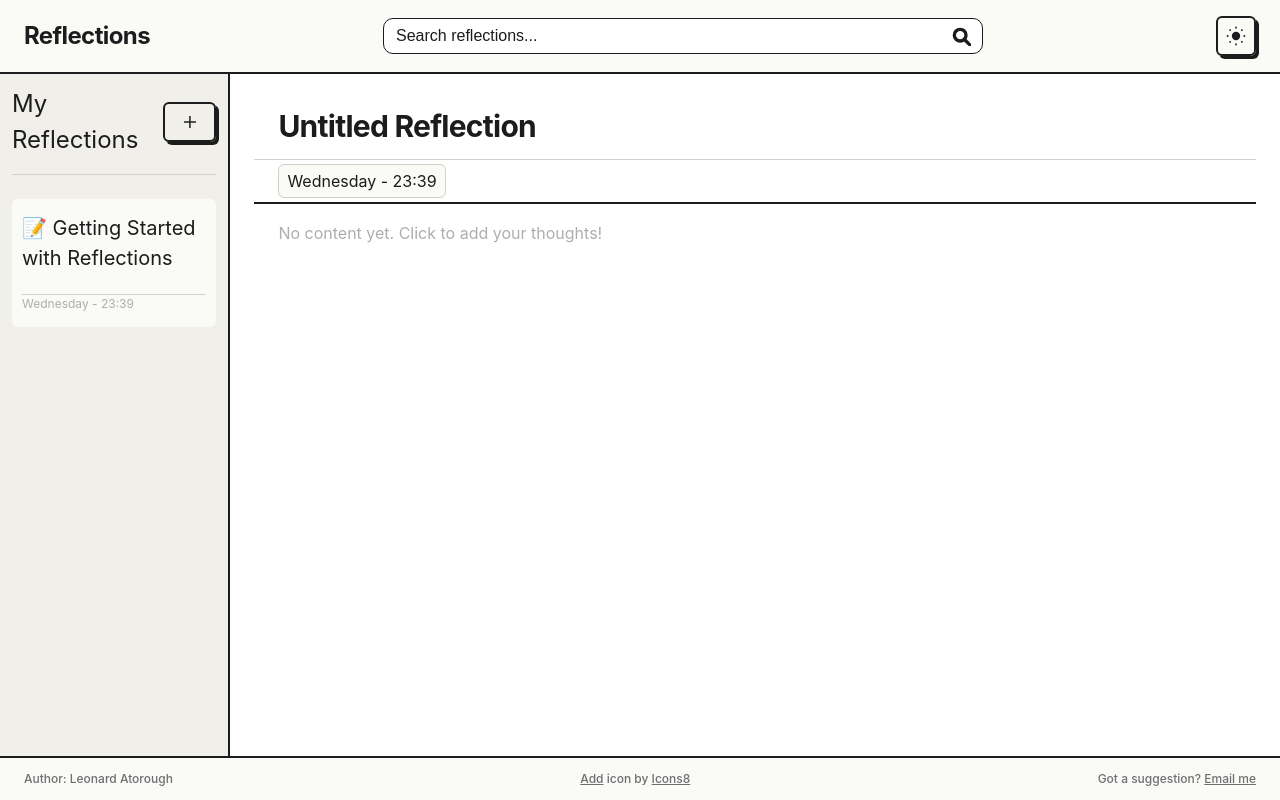
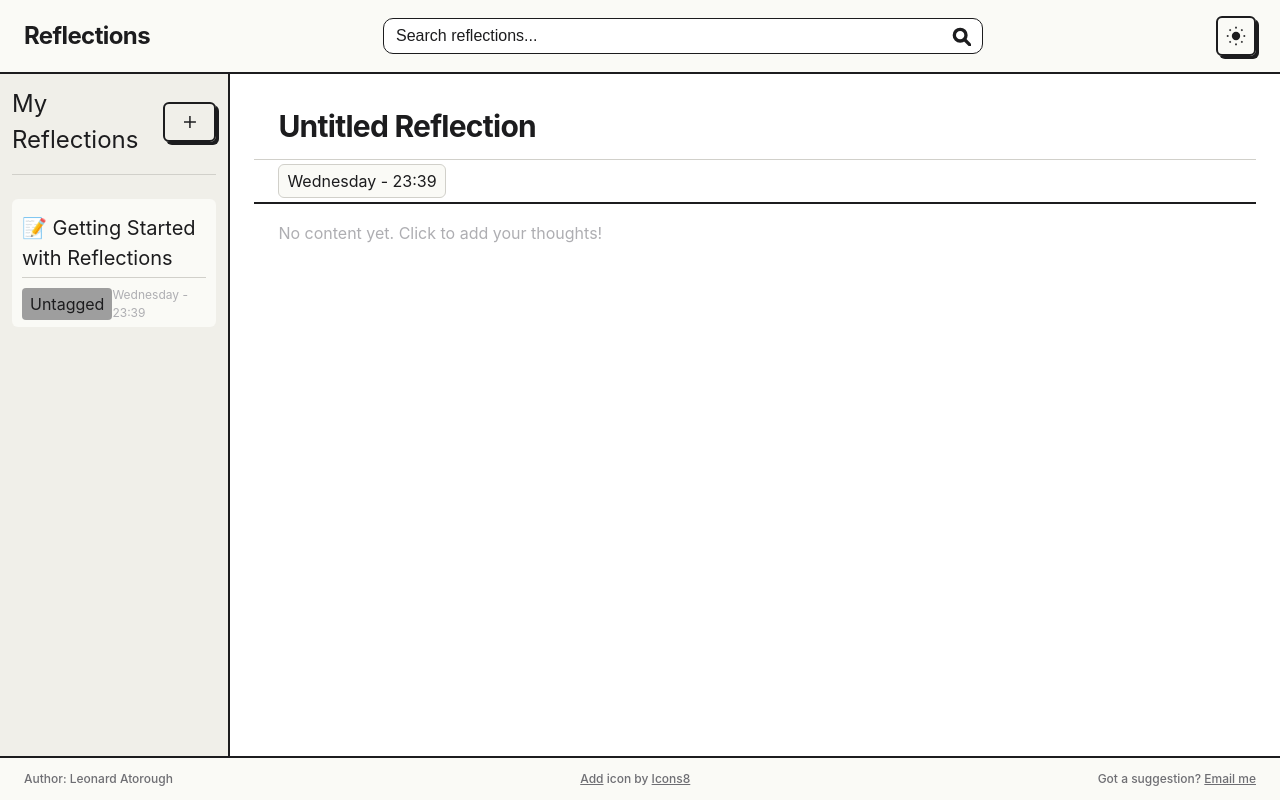
Before and after one commit to Leonard-Atorough/reflections-app, a React (Vite) app: page / in a window 1280 px wide. Built offline with nearby package versions, Linux system fonts and the light colour scheme.

Commit message:
feat: add Tag component for reflection categorization and update ReflectionItem to display tags

```diff
--- a/src/components/Reflection/ReflectionsMenu/MenuItem/MenuItem.module.css
+++ b/src/components/Reflection/ReflectionsMenu/MenuItem/MenuItem.module.css
@@ -34,8 +34,15 @@
 }
 
 .reflectionMeta {
+  display: flex;
+  align-items: center;
+  justify-content: space-between;
   border-top: var(--border-subtle);
+  margin-top: var(--space-1);
+  padding-top: var(--space-2);
+}
+
+.reflectionDate {
   font-size: var(--text-xs);
   color: var(--color-text-faint);
-  margin-top: var(--space-1);
 }
--- a/src/components/Reflection/ReflectionsMenu/MenuItem/MenuItem.tsx
+++ b/src/components/Reflection/ReflectionsMenu/MenuItem/MenuItem.tsx
@@ -10,6 +10,7 @@ import {
   type ReflectionsContextType,
 } from "@contexts";
 import { useReflectionActions } from "@/hooks";
+import { Tag } from "@/components/ui/Tag/Tag";
 
 type Props = {
   reflection: Reflection;
@@ -44,7 +45,10 @@ function ReflectionItemComponent({ reflection }: Props) {
       aria-selected={isSelected}
     >
       <h3 className={styles.reflectionTitle}>{reflection.title}</h3>
-      <div className={styles.reflectionMeta}>{formattedUpdateDate}</div>
+      <div className={styles.reflectionMeta}>
+        <Tag name={reflection.tag?.name || "Untagged"} color={reflection.tag?.color || "gray"} />
+        <div className={styles.reflectionDate}>{formattedUpdateDate}</div>
+      </div>
     </li>
   );
 }
--- /dev/null
+++ b/src/components/ui/Tag/Tag.module.css
@@ -0,0 +1,8 @@
+.tag {
+  display: inline-block;
+  padding: 0.25em 0.5em;
+  background-color: var(--tag-bg);
+  color: var(--tag-text);
+  border-radius: 4px;
+  font-size: var(--text-base)
+}
--- /dev/null
+++ b/src/components/ui/Tag/Tag.tsx
@@ -0,0 +1,10 @@
+import { type Tag, tagColorMap } from "@/types/Tag";
+import styles from "./Tag.module.css";
+
+export function Tag({ name, color }: Tag) {
+  return (
+    <span className={styles.tag} style={{ backgroundColor: tagColorMap[color] }} title={name}>
+      {name}
+    </span>
+  );
+}
--- a/src/types/Reflection.ts
+++ b/src/types/Reflection.ts
@@ -1,4 +1,5 @@
 import { detectContentFormat, type ContentFormat } from "./ContentFormat";
+import type { Tag } from "./Tag";
 
 export type Reflection = {
   id: string;
@@ -7,6 +8,7 @@ export type Reflection = {
   dateUpdated: number;
   content: string;
   contentFormat: ContentFormat; // "plaintext" or "markdown"
+  tag?: Tag; // Optional tag for categorization
 };
 
 /**
@@ -67,6 +69,7 @@ export function validateReflection(data: unknown): Reflection {
     dateUpdated: obj.dateUpdated,
     content: obj.content,
     contentFormat: format as ContentFormat,
+    tag: obj.tag as Tag | undefined,
   };
 }
 
@@ -86,7 +89,7 @@ export function isValidReflection(data: unknown): data is Reflection {
 /**
  * Custom comparison function for ReflectionItem props
  * Prevents re-renders when parent list updates if this item hasn't changed
- * Compares the relevant properties: id, title, content, dateUpdated, and contentFormat
+ * Compares the relevant properties: id, title, content, dateUpdated, contentFormat, and tag
  */
 export function arePropsEqual(
   prevProps: { reflection: Reflection },
@@ -97,6 +100,7 @@ export function arePropsEqual(
     prevProps.reflection.title === nextProps.reflection.title &&
     prevProps.reflection.content === nextProps.reflection.content &&
     prevProps.reflection.dateUpdated === nextProps.reflection.dateUpdated &&
-    prevProps.reflection.contentFormat === nextProps.reflection.contentFormat
+    prevProps.reflection.contentFormat === nextProps.reflection.contentFormat &&
+    prevProps.reflection.tag === nextProps.reflection.tag
   );
 }
--- /dev/null
+++ b/src/types/Tag.ts
@@ -0,0 +1,17 @@
+export interface Tag {
+  name: string;
+  color: TagColor;
+}
+
+export type TagColor = "red" | "orange" | "yellow" | "green" | "blue" | "purple" | "pink" | "gray";
+
+export const tagColorMap: Record<TagColor, string> = {
+  red: "#f44336",
+  orange: "#ff9800",
+  yellow: "#ffeb3b",
+  green: "#4caf50",
+  blue: "#2196f3",
+  purple: "#9c27b0",
+  pink: "#e91e63",
+  gray: "#9e9e9e",
+};
```
